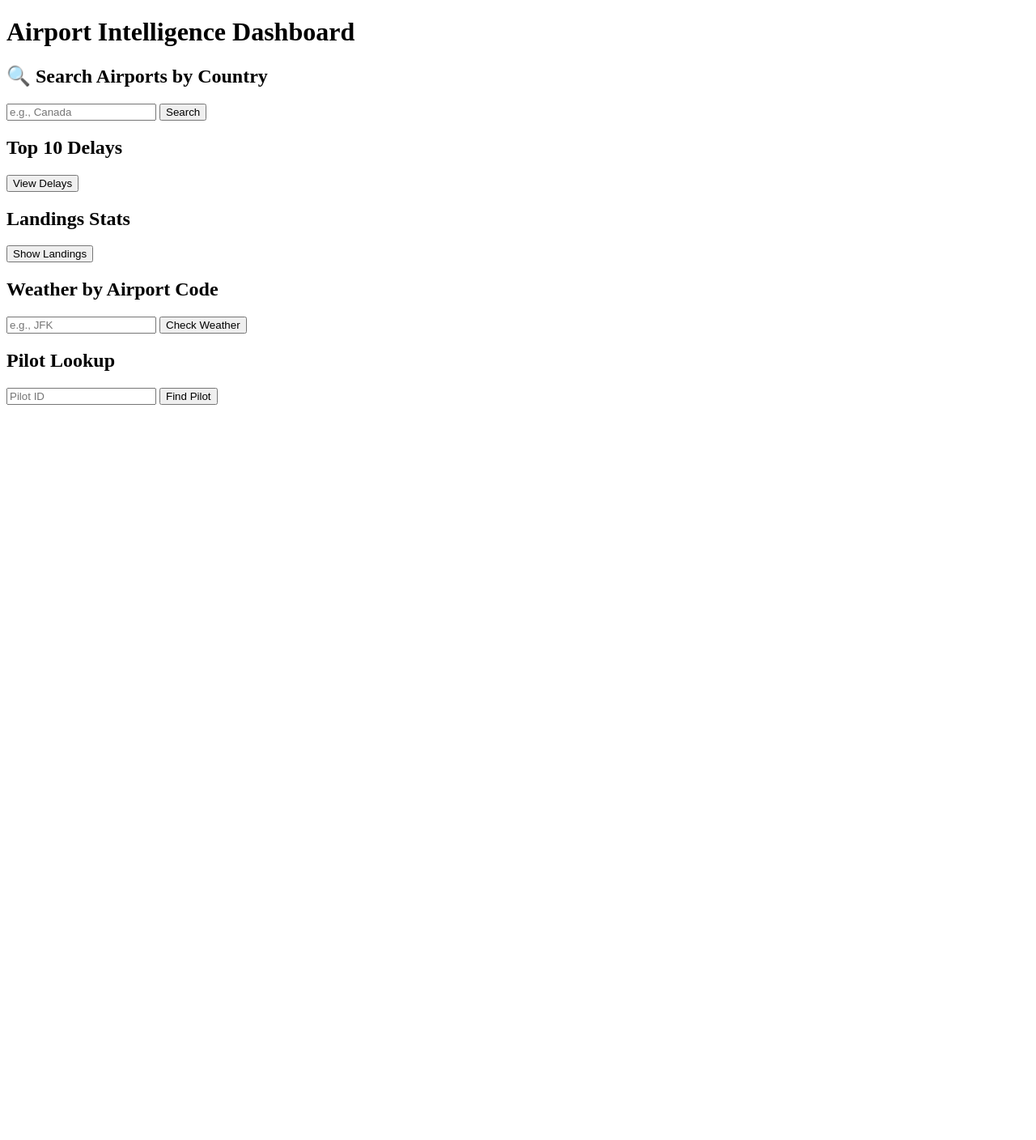
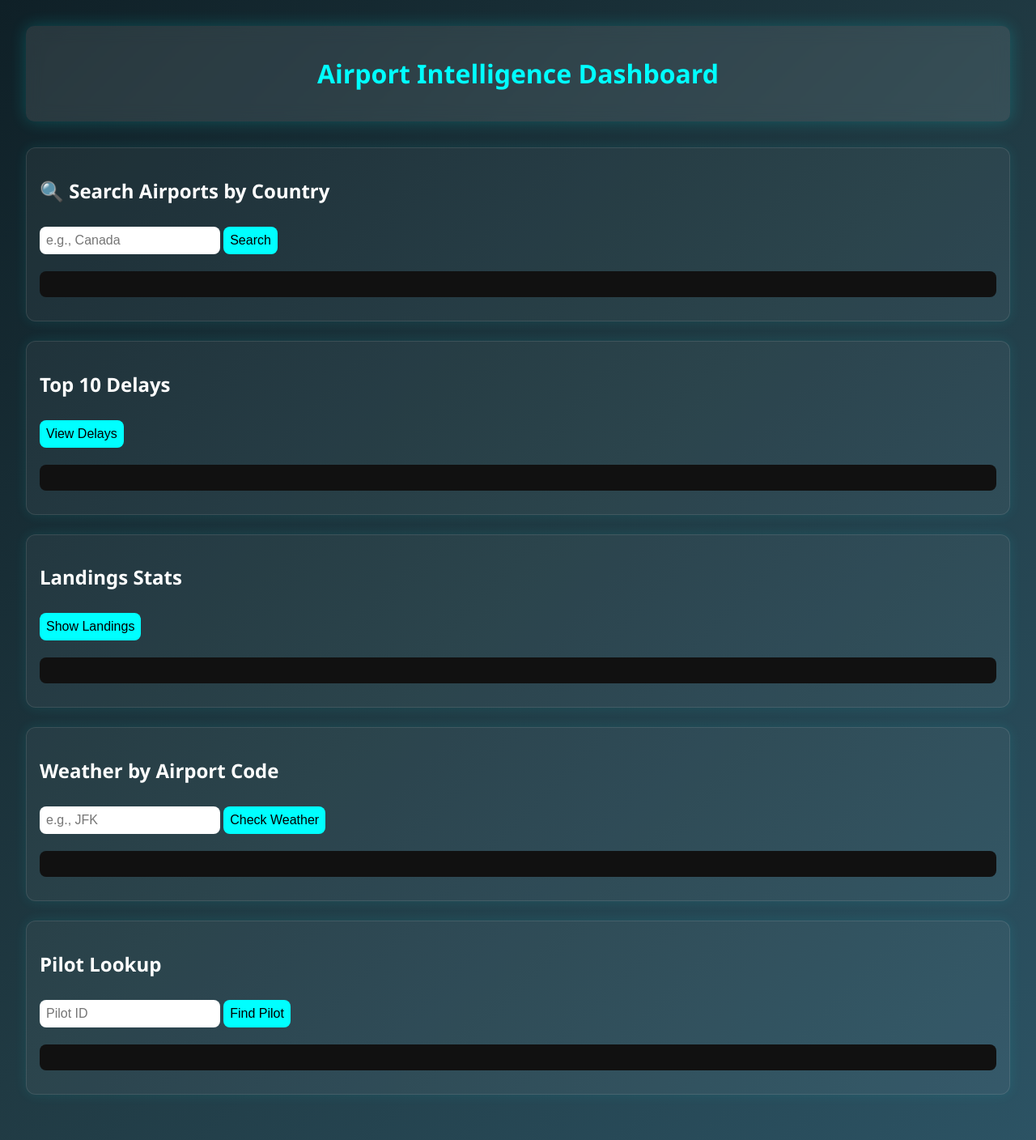
Before and after one commit to ManavK003/Airport-DB-Webapp, a Flask app: page / in a window 1280 px wide. Shown: the whole page at 81% size. Before the commit the page ends 500 px from the top, so only its background shows below. Run offline with Flask 3, Linux system fonts and the light colour scheme; some libraries are stand-ins or nearby versions.

Commit message:
adding css styling to tabs, sections and header

```diff
--- a/app.py
+++ b/app.py
@@ -2,6 +2,8 @@ from flask import Flask, request, jsonify, render_template
 import psycopg2
 from dotenv import load_dotenv
 import os
+
+
 
 load_dotenv()
 app = Flask(__name__)
@@ -14,6 +16,8 @@ conn = psycopg2.connect(
     port=os.getenv("DB_PORT")
 )
 
+
+
 @app.route('/')
 def index():
     return render_template('index.html')
@@ -21,6 +25,7 @@ def index():
 @app.route('/api/airports/search')
 def search_airports():
     city = request.args.get('city', '').strip()
+
 
     if not city:
         # If city is empty, don't query the DB – return empty list or message
@@ -31,11 +36,11 @@ def search_airports():
         cur.execute("ROLLBACK")
         cur.execute("SELECT * FROM airports WHERE country ILIKE %s LIMIT 50", (f"%{city}%",))
         results = cur.fetchall()
-        print("🔍 RESULTS:", results)
+        print("RESULTS:", results)
         columns = [desc[0] for desc in cur.description]
         return jsonify([dict(zip(columns, row)) for row in results])
     except Exception as e:
-        print("❌ ERROR in /api/airports/search:", e)
+        print("ERROR in /api/airports/search:", e)
         cur.execute("ROLLBACK")
         return jsonify({"error": str(e)}), 500
 
--- a/static/style.css
+++ b/static/style.css
@@ -0,0 +1,61 @@
+body {
+    margin: 0;
+    padding: 0;
+    font-family: 'Segoe UI', sans-serif;
+    background: linear-gradient(135deg, #0f2027, #203a43, #2c5364);
+    color: white;
+    padding: 2rem;
+  }
+
+  header {
+    background: rgba(255, 255, 255, 0.1);
+    backdrop-filter: blur(10px);
+    padding: 1rem;
+    text-align: center;
+    border-radius: 10px;
+    margin-bottom: 2rem;
+    box-shadow: 0 0 20px rgba(0,255,255,0.2);
+  }
+
+  h1 {
+    font-size: 2rem;
+    color: #00ffff;
+  }
+
+  section {
+    background: rgba(255, 255, 255, 0.05);
+    border: 1px solid rgba(255,255,255,0.1);
+    padding: 1rem;
+    border-radius: 12px;
+    margin-bottom: 1.5rem;
+    box-shadow: 0 0 15px rgba(0,255,255,0.1);
+  }
+
+  input, button {
+    padding: 0.5rem;
+    border-radius: 8px;
+    border: none;
+    margin: 0.5rem 0;
+    font-size: 1rem;
+  }
+
+  button {
+    background: #00ffff;
+    color: #000;
+    cursor: pointer;
+    transition: 0.3s ease-in-out;
+  }
+
+  button:hover {
+    transform: scale(1.05);
+    background: #00e0e0;
+  }
+
+  pre {
+    white-space: pre-wrap;
+    background: #111;
+    padding: 1rem;
+    border-radius: 8px;
+    overflow-x: auto;
+    max-height: 300px;
+  }
--- a/templates/index.html
+++ b/templates/index.html
@@ -29,6 +29,7 @@
     <pre id="landing-results"></pre>
   </section>
 
+
   <section>
     <h2>Weather by Airport Code</h2>
     <input type="text" id="weather-code" placeholder="e.g., JFK">
@@ -36,12 +37,15 @@
     <pre id="weather-results"></pre>
   </section>
 
+
   <section>
     <h2>Pilot Lookup</h2>
     <input type="text" id="pilot-id" placeholder="Pilot ID">
     <button onclick="getPilot()">Find Pilot</button>
     <pre id="pilot-results"></pre>
   </section>
+
+
 
   <script>
     async function searchAirports() {
```
